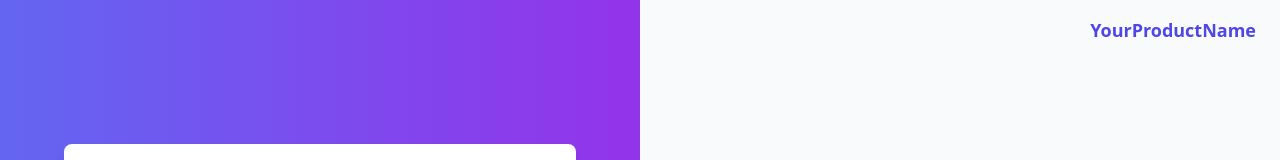
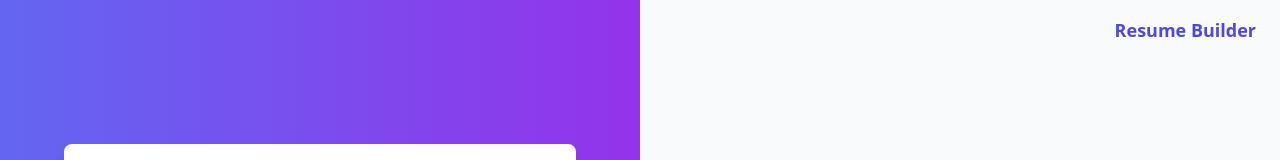
Before and after one commit to S-KABILAN/resumeBuilder, a React (Vite) app in the folder frontend/: page /login in a window 1280 px wide. Shown: the top 160 px of the page. Built offline with nearby package versions, Linux system fonts and the light colour scheme.

Commit message:
Download-Pdf-Update

```diff
--- a/frontend/src/pages/Login.jsx
+++ b/frontend/src/pages/Login.jsx
@@ -16,7 +16,7 @@ const LoginPage = () => {
     <div className="relative flex flex-col md:flex-row min-h-screen bg-gray-50">
       {/* Product Name */}
       <div className="absolute top-4 right-6 text-lg font-semibold text-indigo-600">
-        YourProductName
+        Resume Builder
       </div>
 
       {/* Left Image Section */}
```
